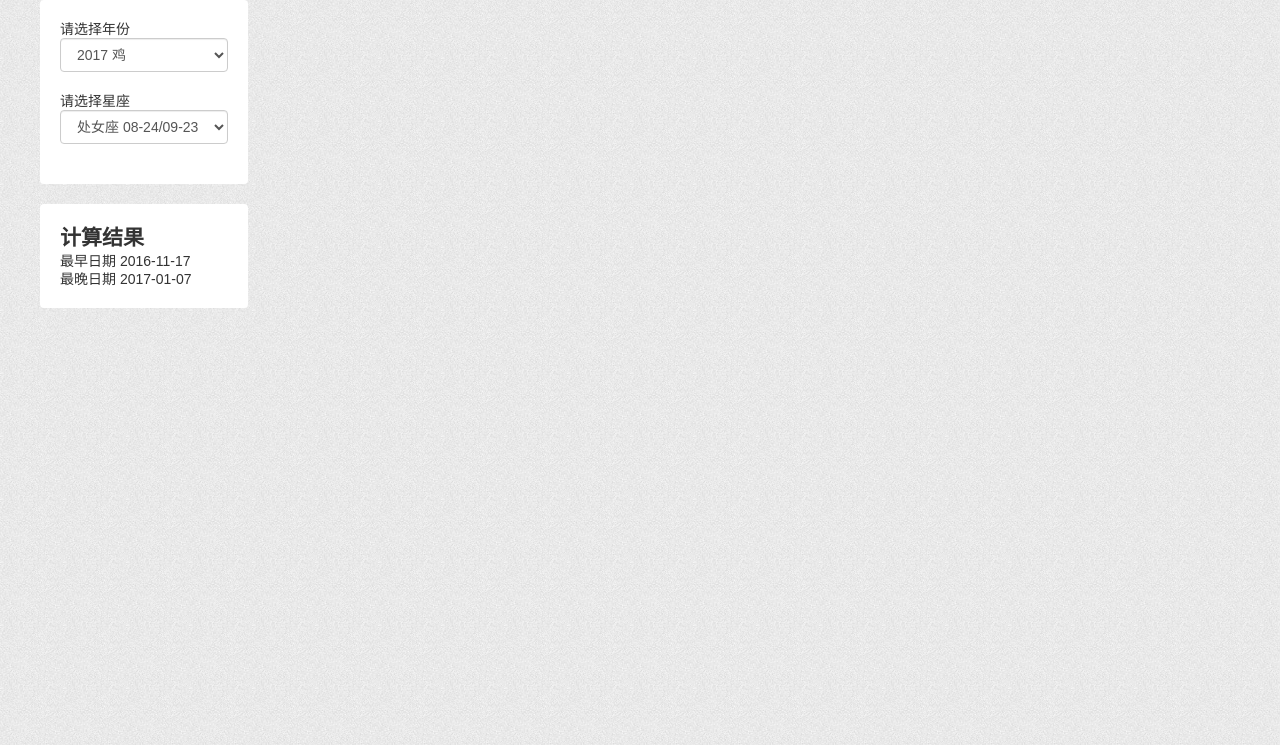
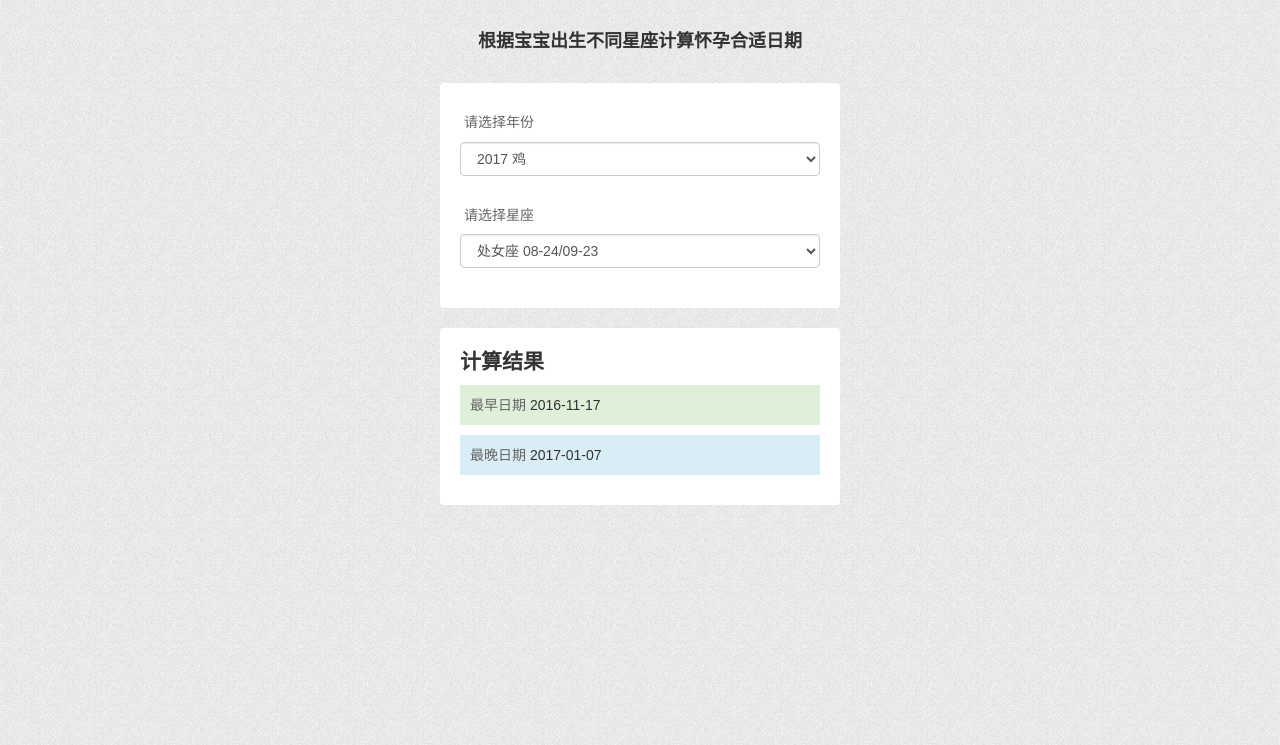
Before and after one commit to Heanes/study-php, a PHP site: page / in a window 1280 px wide. Shown: the top 745 px of the page. Run offline with PHP 8.4, Linux system fonts and the light colour scheme.

Commit message:
style update

```diff
--- a/testCode/calculatePregnancyDate/css/css.css
+++ b/testCode/calculatePregnancyDate/css/css.css
@@ -4,12 +4,28 @@
  * @author fanggang
  * @time 2015-11-22 12:12:46
  */
-/**************************************首页页面*******************************/
+.container .title{
+    text-align:center;
+    padding:30px 0;
+}
+.container .title h1{
+    font-size:18px;
+}
+.calculate-pregnancy-date{
+    width:400px;
+    margin:0 auto;
+}
 .select-constellation{
     background-color:#fff;
     border-radius:4px;
     padding:20px;
     margin-bottom:20px;
+}
+.select-constellation .select-constellation-form{}
+.select-constellation .select-constellation-form .form-group{}
+.select-constellation .select-constellation-form .form-group .form-label{
+    color:#666;
+    padding:10px 0 10px 4px;
 }
 .form-normal-input{
     display: block;
@@ -37,3 +53,21 @@
     border-radius:4px;
     padding:20px;
 }
+.calculate-result-block .result-content{
+
+}
+.calculate-result-block .result-content .result-row{
+    margin:10px 0;
+    height:40px;
+    line-height:40px;
+    padding:0 10px;
+}
+.calculate-result-block .result-content .result-row .row-title{
+    color:#666;
+}
+.calculate-result-block .result-content .result-row.resultDateStart{
+    background-color:#dff0d8;
+}
+.calculate-result-block .result-content .result-row.resultDateEnd{
+    background-color:#d9edf7;
+}
--- a/testCode/calculatePregnancyDate/index.php
+++ b/testCode/calculatePregnancyDate/index.php
@@ -132,10 +132,10 @@ if(isset($_GET['act']) && $_GET['act'] == 'calc'){
         <!-- 主体内容 -->
         <div class="main-content main-wrap clearfix">
             <!-- 中心区域 -->
-            <div class="center-block center-wrap float-block">
+            <div class="center-block center-wrap">
                 <div class="container">
                     <div class="title">
-                        <h1 style="display:none">根据宝宝出生不同星座计算怀孕合适日期</h1>
+                        <h1>根据宝宝出生不同星座计算怀孕合适日期</h1>
                     </div>
                     <div class="content">
                         <div class="calculate-pregnancy-date">
@@ -172,13 +172,13 @@ if(isset($_GET['act']) && $_GET['act'] == 'calc'){
                                     <h2>计算结果</h2>
                                 </div>
                                 <div class="result-content">
-                                    <div class="result-row">
+                                    <div class="result-row resultDateStart">
                                         <span class="row-title">最早日期</span>
-                                        <span class="row-value" id="earliestDate">11-18</span>
+                                        <span class="row-value" id="earliestDate"></span>
                                     </div>
-                                    <div class="result-row">
+                                    <div class="result-row resultDateEnd">
                                         <span class="row-title">最晚日期</span>
-                                        <span class="row-value" id="latestDate">01-08</span>
+                                        <span class="row-value" id="latestDate"></span>
                                     </div>
                                 </div>
                             </div>
```
